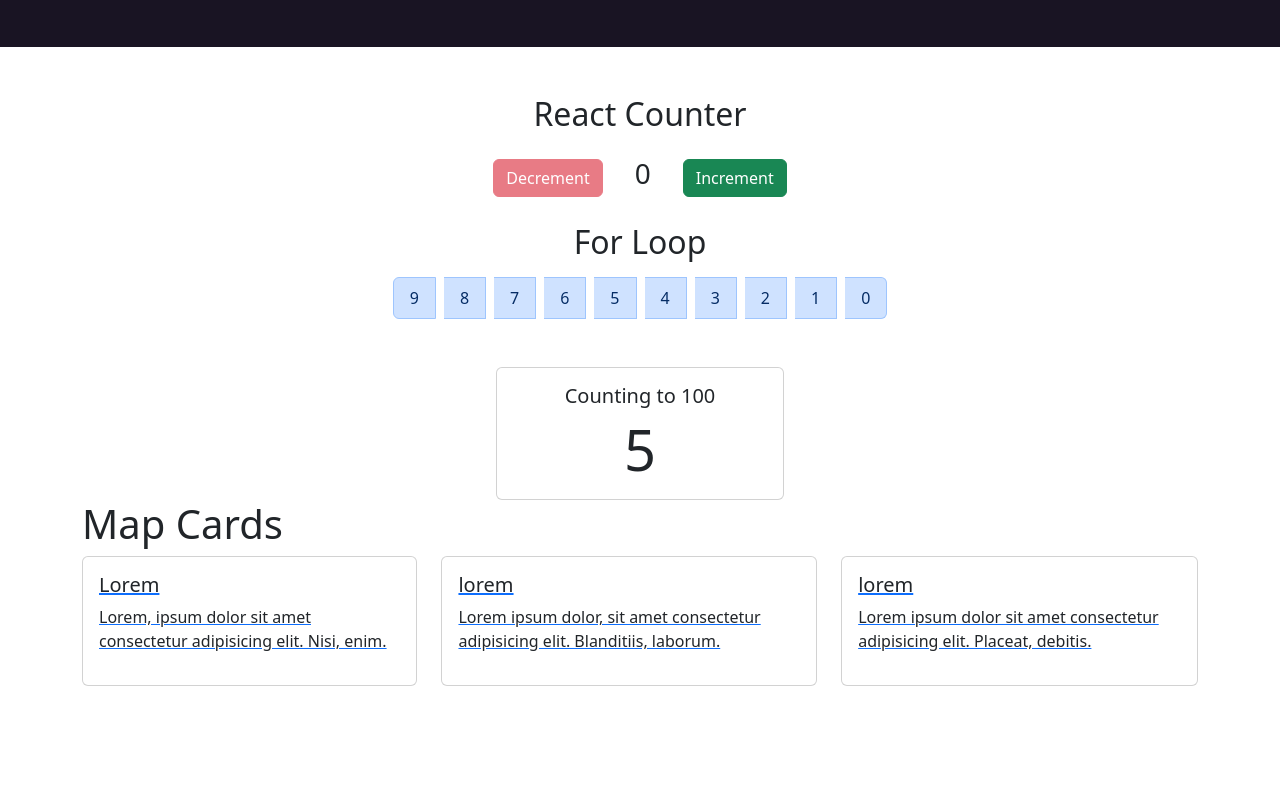
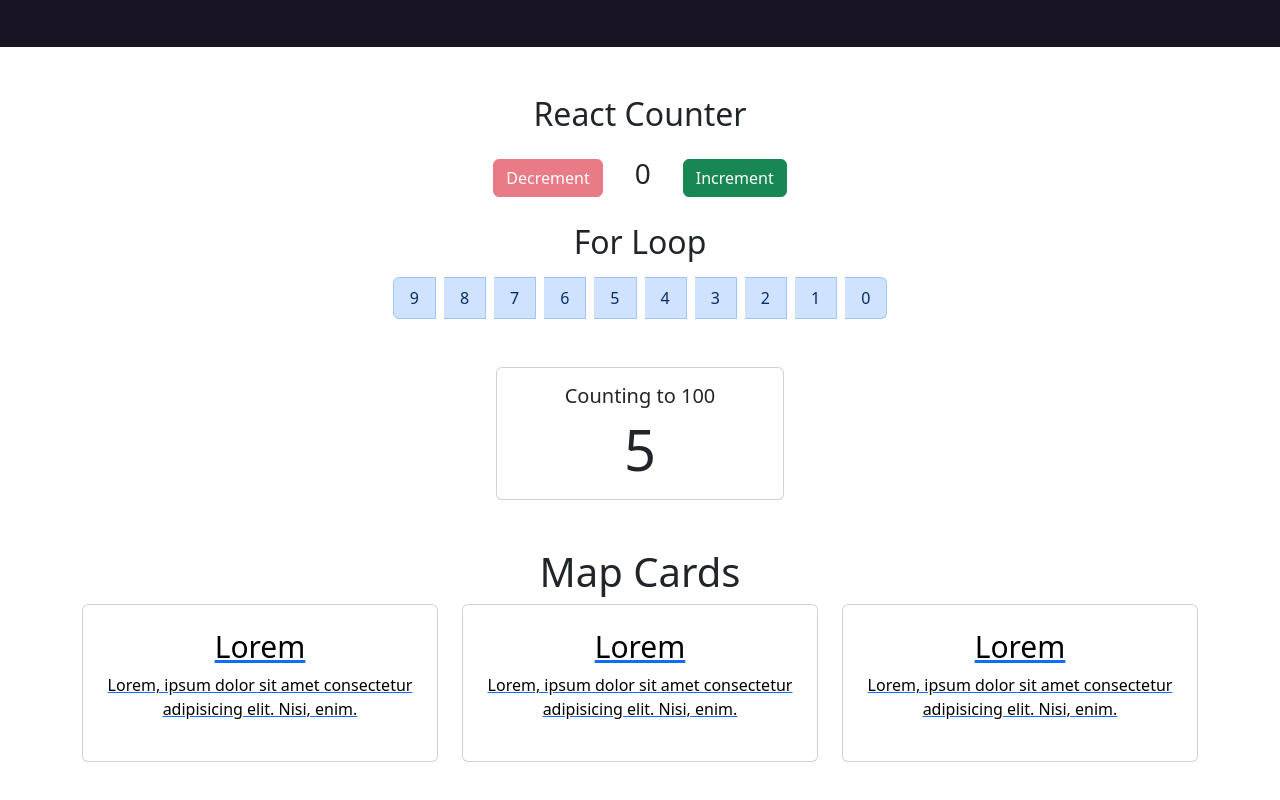
Before and after one commit to sonambishnoi550/react-test, a React (Create React App) app: page /about in a window 1280 px wide. Shown: the part 749-1549 px from the top of the page. Before the commit the page ends 1435 px from the top, so only its background shows below. Built offline with nearby package versions, Linux system fonts and the light colour scheme.

Commit message:
params done

```diff
--- a/src/components/about/Card.jsx
+++ b/src/components/about/Card.jsx
@@ -5,38 +5,30 @@ import { useParams } from 'react-router-dom';
 
 function App() {
     return (
-        <div className="container">
-            <h1>Map Cards</h1>
-            <div className=" d-flex justify-content-between gap-4 max-md-flex-wrap">
+        <div className="container py-5">
+            <h1 className='Map-heading'>Map Cards</h1>
+            <div className=" d-flex md-justify-content-between gap-4 max-md-flex-wrap justify-content-center">
                 <div>
-                    <Link to="/map-card-1" className="card-link">
-                        <div className="card">
-                            <div className="card-body">
-                                <h5>Lorem</h5>
-                                <p>Lorem, ipsum dolor sit amet consectetur adipisicing elit. Nisi, enim.</p>
-                            </div>
+                    <Link to="/map-card-1" >
+                        <div className="card p-4">
+                                <h5 className='Card-text'>Lorem</h5>
+                            <p className='Card-pera'>Lorem, ipsum dolor sit amet consectetur adipisicing elit. Nisi, enim.</p>
                         </div>
                     </Link>
                 </div>
                 <div >
                     <Link to="/map-card-2" className="card-link">
-                        <div className="card">
-
-                            <div className="card-body">
-                                <h5>lorem</h5>
-                                <p>Lorem ipsum dolor, sit amet consectetur adipisicing elit. Blanditiis, laborum.</p>
-                            </div>
+                        <div className="card p-4">
+                            <h5 className='Card-text'>Lorem</h5>
+                            <p className='Card-pera'>Lorem, ipsum dolor sit amet consectetur adipisicing elit. Nisi, enim.</p>
                         </div>
                     </Link>
                 </div>
                 <div >
                     <Link to="/map-card-3" className="card-link">
-                        <div className="card">
-
-                            <div className="card-body">
-                                <h5>lorem</h5>
-                                <p >Lorem ipsum dolor sit amet consectetur adipisicing elit. Placeat, debitis.</p>
-                            </div>
+                        <div className="card p-4">
+                            <h5 className='Card-text'>Lorem</h5>
+                            <p className='Card-pera'>Lorem, ipsum dolor sit amet consectetur adipisicing elit. Nisi, enim.</p>
                         </div>
                     </Link>
                 </div>
--- a/src/index.css
+++ b/src/index.css
@@ -116,6 +116,21 @@ padding-bottom: 133px;
 .g-items10 {
     grid-column: 2/4;
     grid-row: 3/4;
+}
+.Card-text{
+    text-decoration: none !important;
+    color: black;
+    text-align: center;
+    font-size: 30px;
+}
+.Map-heading{
+    text-align: center;
+    font-size: 40px;
+}
+.Card-pera{
+    text-align: center;
+    color: black;
+    font-size: 16px;
 }
 .g-items11 {
     grid-column: 4/5;
```
